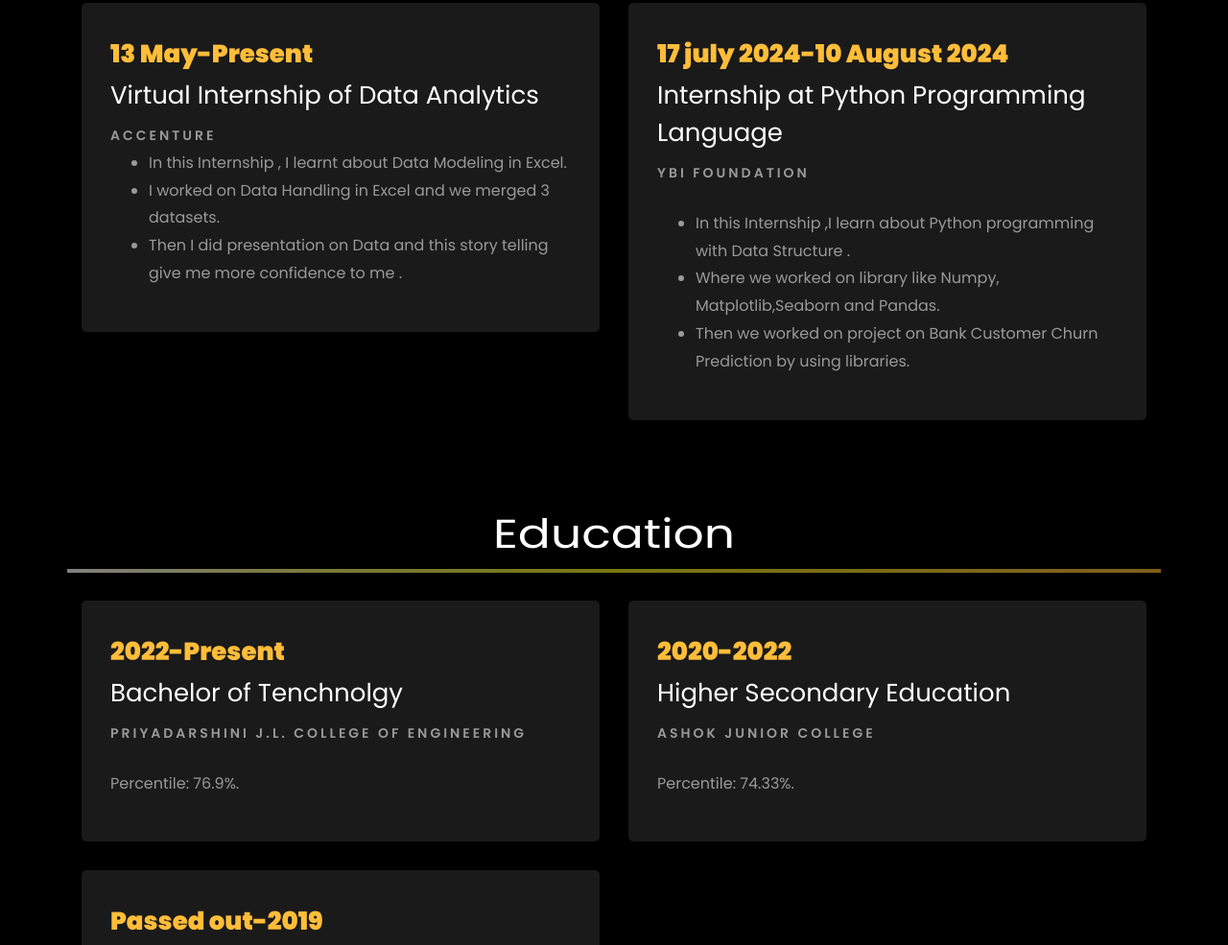
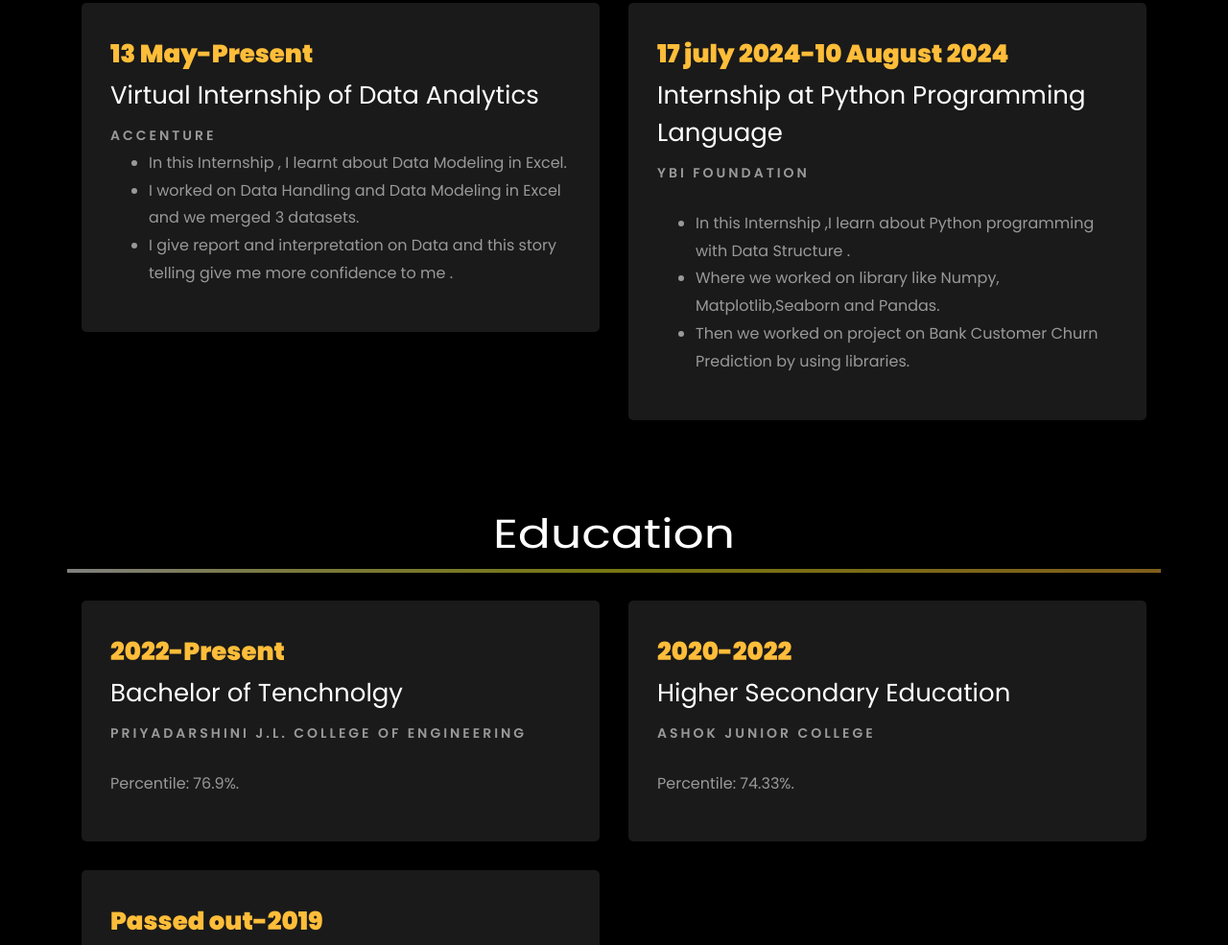
Before and after one commit to Mahi-Parate/Mahi-Parate.github.io, a plain HTML site: page index.html in a window 1280 px wide. Shown: the part 2155-3140 px from the top of the page at 96% size. Drawn offline with Linux system fonts and the light colour scheme; files whose address does not match are found by name.

Commit message:
Update index.html

```diff
--- a/index.html
+++ b/index.html
@@ -338,8 +338,8 @@
 
 							<ul>
 								<li>In this Internship , I learnt about Data Modeling  in Excel.</li>
-								<li>I worked on Data Handling in Excel and we merged 3 datasets.</li>
-								<li>Then I did presentation on Data  and this story telling give me more confidence to me .</li>
+								<li>I worked on Data Handling  and Data Modeling in Excel and we merged 3 datasets.</li>
+								<li>I give report and interpretation on Data  and this story telling give me more confidence to me  .</li>
 							</ul>
 
 					</div>
```
